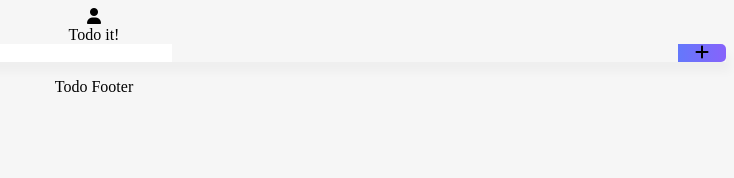
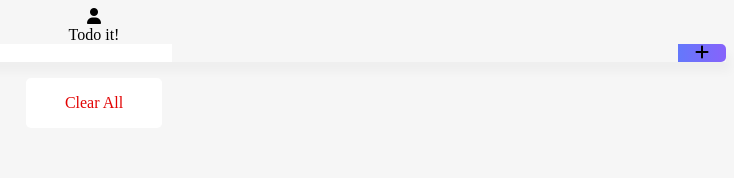
Before and after one commit to fomula91/glowing-succotash, a Vue app: page / in a window 1280 px wide. Shown: the top 178 px of the page, without its empty margins (546-1280 px from the left). Built offline with nearby package versions, Linux system fonts and the light colour scheme.

Commit message:
feat: footer btn add

```diff
--- a/src/components/TodoFooter.vue
+++ b/src/components/TodoFooter.vue
@@ -1,7 +1,29 @@
-<template lang="">
-  <div>Todo Footer</div>
+<template>
+  <div class="clearAllContainer">
+    <span class="clearAllBtn" v-on:click="clearTodo"> Clear All </span>
+  </div>
 </template>
 <script>
-export default {};
+export default {
+  methods: {
+    clearTodo: function () {
+      localStorage.clear();
+    },
+  },
+};
 </script>
-<style lang=""></style>
+<style scoped>
+.clearAllContainer {
+  width: 8.5rem;
+  height: 50px;
+  line-height: 50px;
+  background-color: white;
+  border-radius: 5px;
+  margin: 0 auto;
+}
+
+.clearAllBtn {
+  color: #e20303;
+  display: block;
+}
+</style>
```
